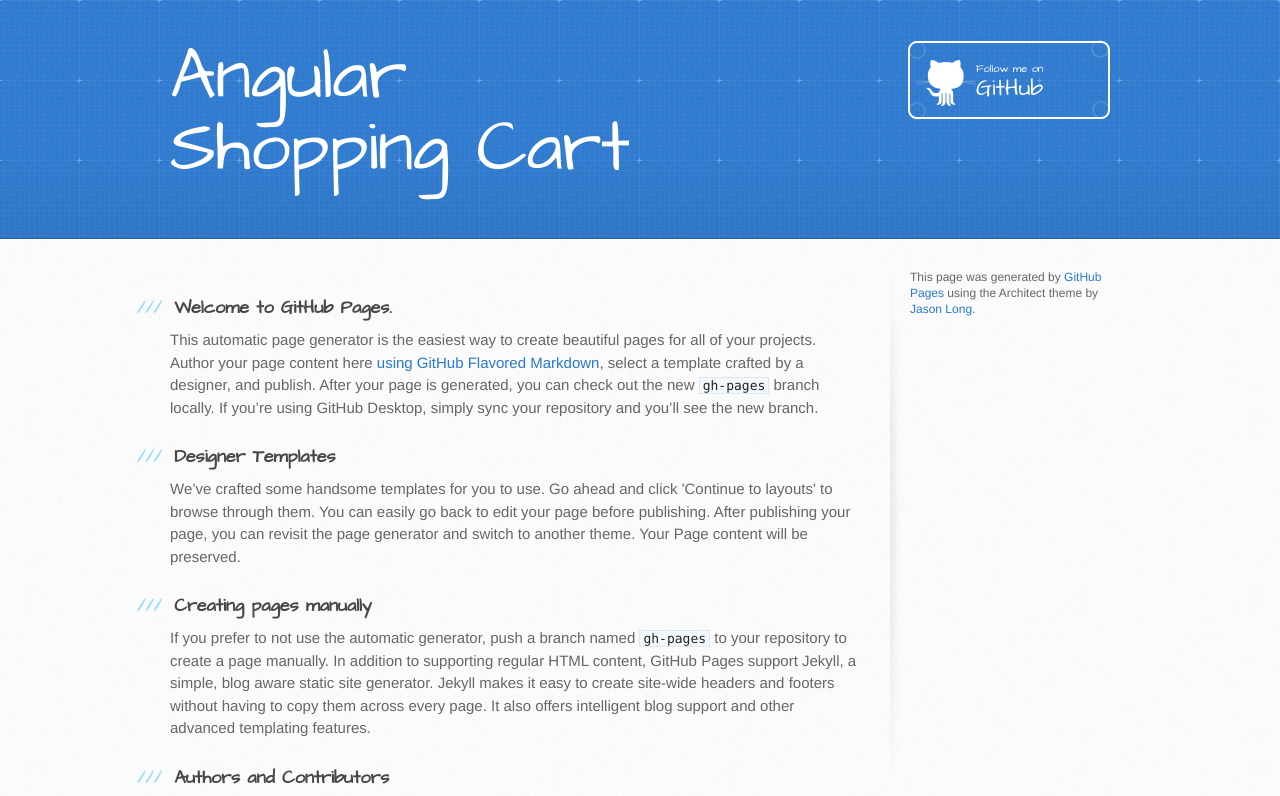
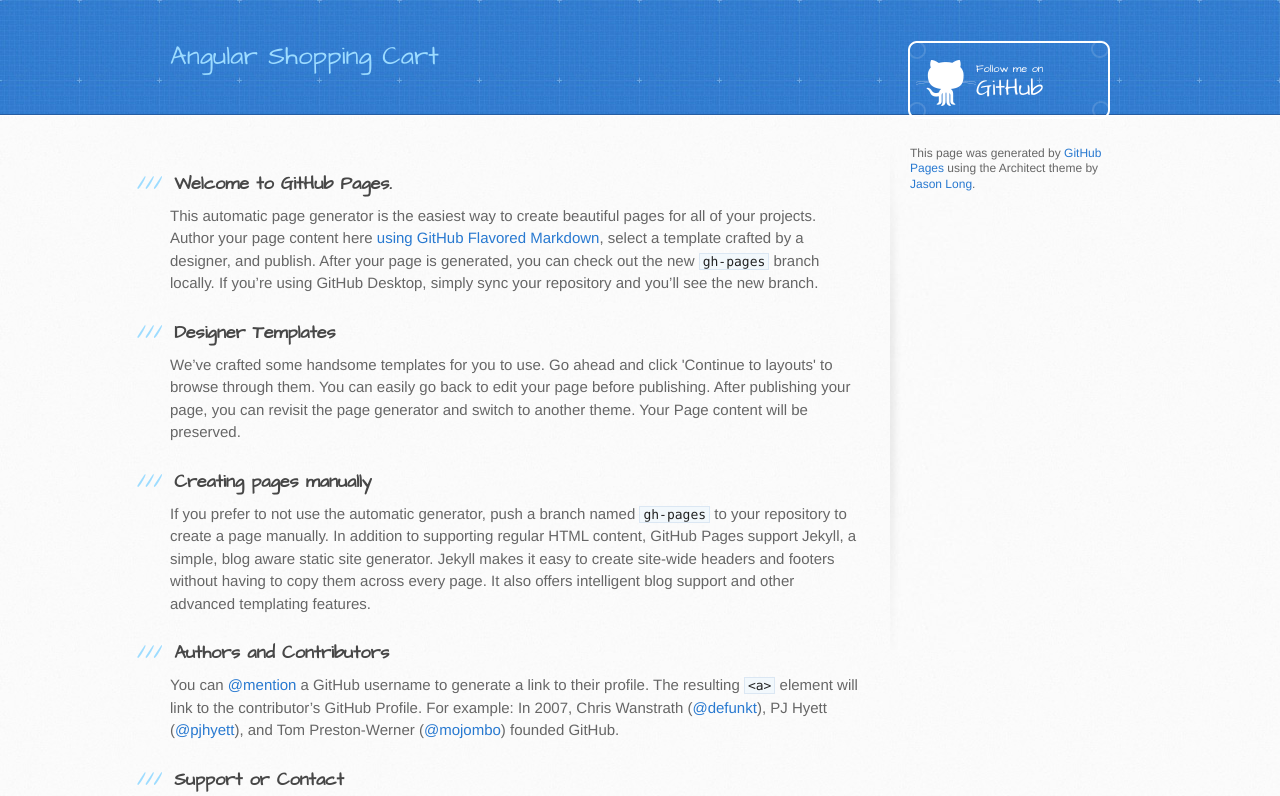
Before and after one commit to angular-shopping-cart/angular-shopping-cart.github.io, a plain HTML site: page index.html in a window 1280 px wide. Shown: the top 796 px of the page. Drawn offline with Linux system fonts and the light colour scheme.

Commit message:
Update index.html

```diff
--- a/index.html
+++ b/index.html
@@ -19,7 +19,7 @@
   <body>
     <header>
       <div class="inner">
-        <h1>Angular Shopping Cart</h1>
+        <h2>Angular Shopping Cart</h2>
         <h2></h2>
         <a href="https://github.com/angular-shopping-cart" class="button"><small>Follow me on</small> GitHub</a>
       </div>
```
